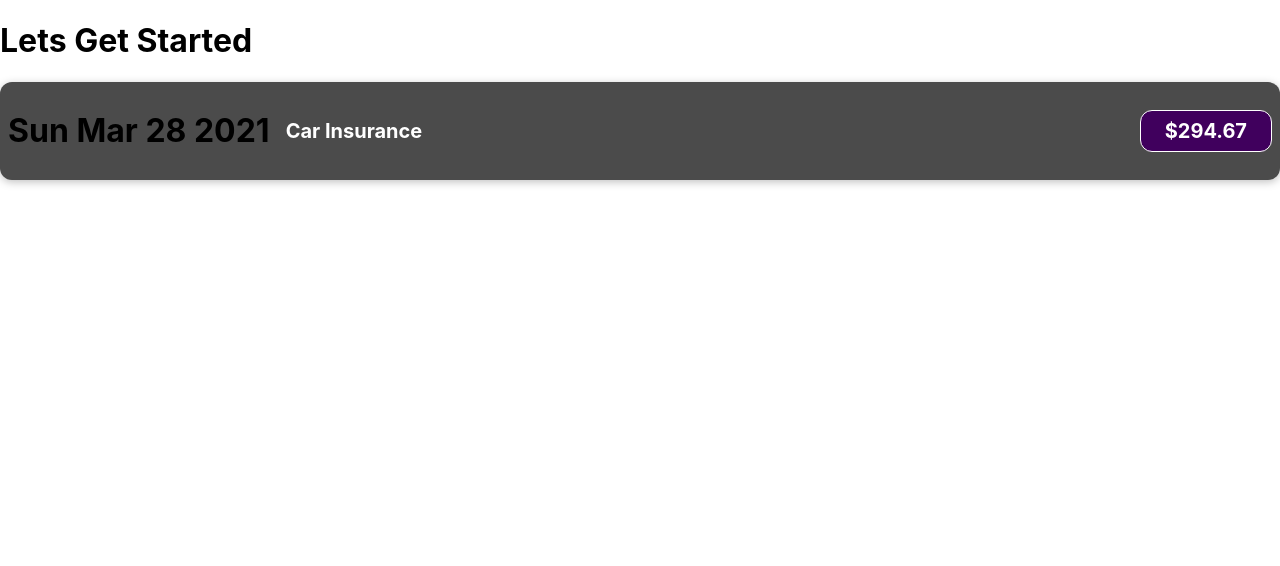
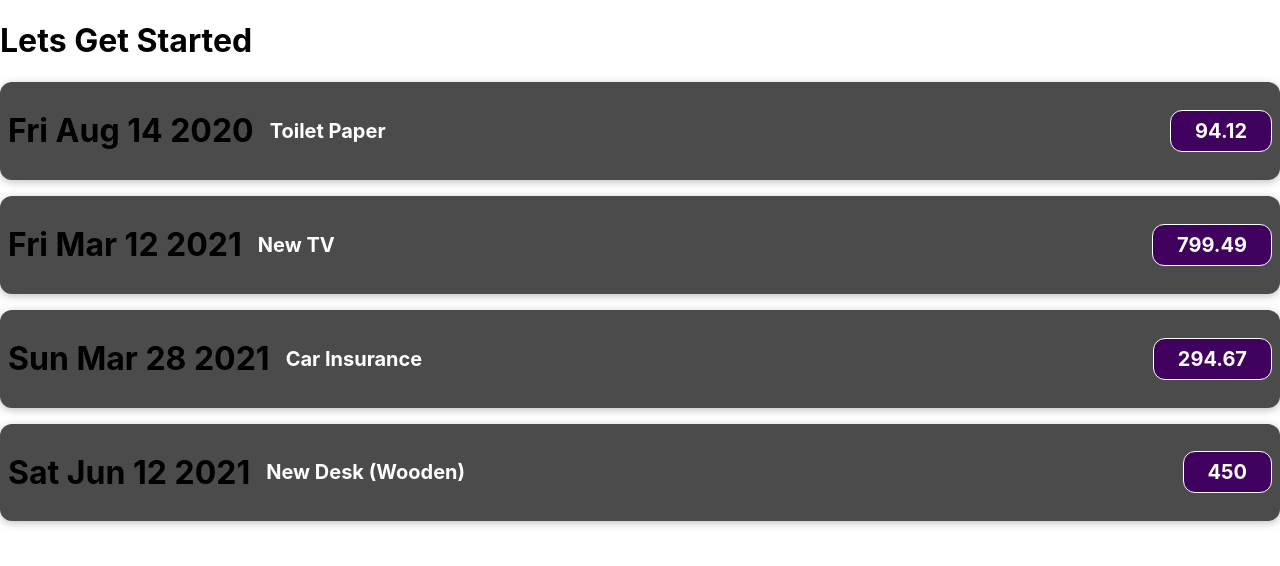
Before and after one commit to uzairqq/expense-tracker-app, a React (Create React App) app: page / in a window 1280 px wide. Shown: the top 566 px of the page. Built offline with nearby package versions, Linux system fonts and the light colour scheme.

Commit message:
Using Props For Data Passing.

```diff
--- a/src/App.js
+++ b/src/App.js
@@ -1,12 +1,56 @@
-import logo from "./logo.svg";
 import "./App.css";
 import ExpenseItem from "./components/ExpenseItem";
 
 function App() {
+  const expenses = [
+    {
+      id: "e1",
+      title: "Toilet Paper",
+      amount: 94.12,
+      date: new Date(2020, 7, 14).toDateString(),
+    },
+    {
+      id: "e2",
+      title: "New TV",
+      amount: 799.49,
+      date: new Date(2021, 2, 12).toDateString(),
+    },
+    {
+      id: "e3",
+      title: "Car Insurance",
+      amount: 294.67,
+      date: new Date(2021, 2, 28).toDateString(),
+    },
+    {
+      id: "e4",
+      title: "New Desk (Wooden)",
+      amount: 450,
+      date: new Date(2021, 5, 12).toDateString(),
+    },
+  ];
   return (
     <div>
       <h1>Lets Get Started</h1>
-      <ExpenseItem />
+      <ExpenseItem
+        title={expenses[0].title}
+        amount={expenses[0].amount}
+        date={expenses[0].date}
+      />
+      <ExpenseItem
+        title={expenses[1].title}
+        amount={expenses[1].amount}
+        date={expenses[1].date}
+      />
+      <ExpenseItem
+        title={expenses[2].title}
+        amount={expenses[2].amount}
+        date={expenses[2].date}
+      />
+      <ExpenseItem
+        title={expenses[3].title}
+        amount={expenses[3].amount}
+        date={expenses[3].date}
+      />
     </div>
   );
 }
--- a/src/components/ExpenseItem.js
+++ b/src/components/ExpenseItem.js
@@ -1,14 +1,11 @@
 import "./ExpenseItem.css";
-const ExpenseItem = () => {
-  const expenseDate = new Date(2021, 2, 28).toDateString();
-  const expenseName = "Car Insurance";
-  const expenseAmount = "$294.67";
+const ExpenseItem = (props) => {
   return (
     <div className="expense-item">
-      <h1>{expenseDate}</h1>
+      <h1>{props.date}</h1>
       <div className="expense-item__description">
-        <h2>{expenseName}</h2>
-        <div className="expense-item__price">{expenseAmount}</div>
+        <h2>{props.title}</h2>
+        <div className="expense-item__price">{props.amount}</div>
       </div>
     </div>
   );
```
